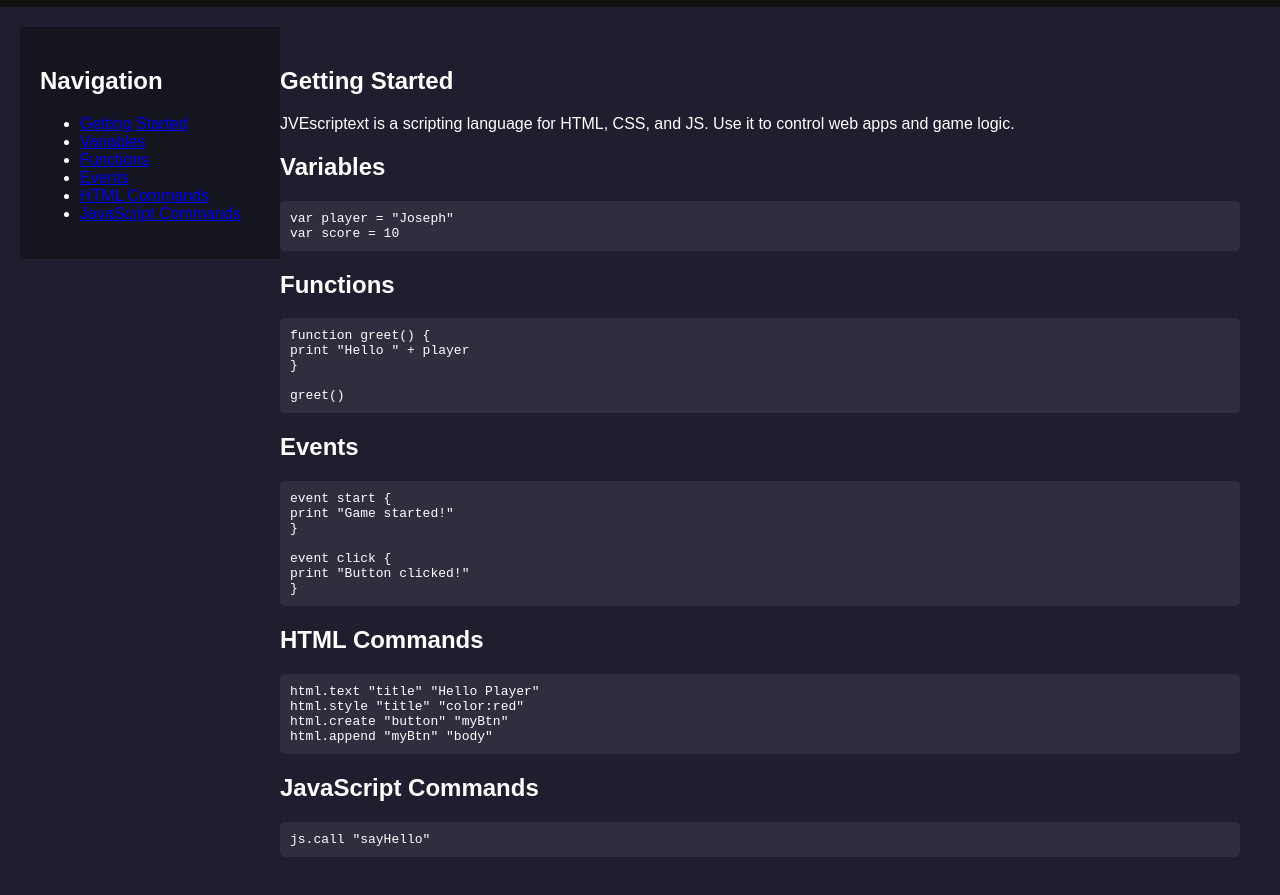
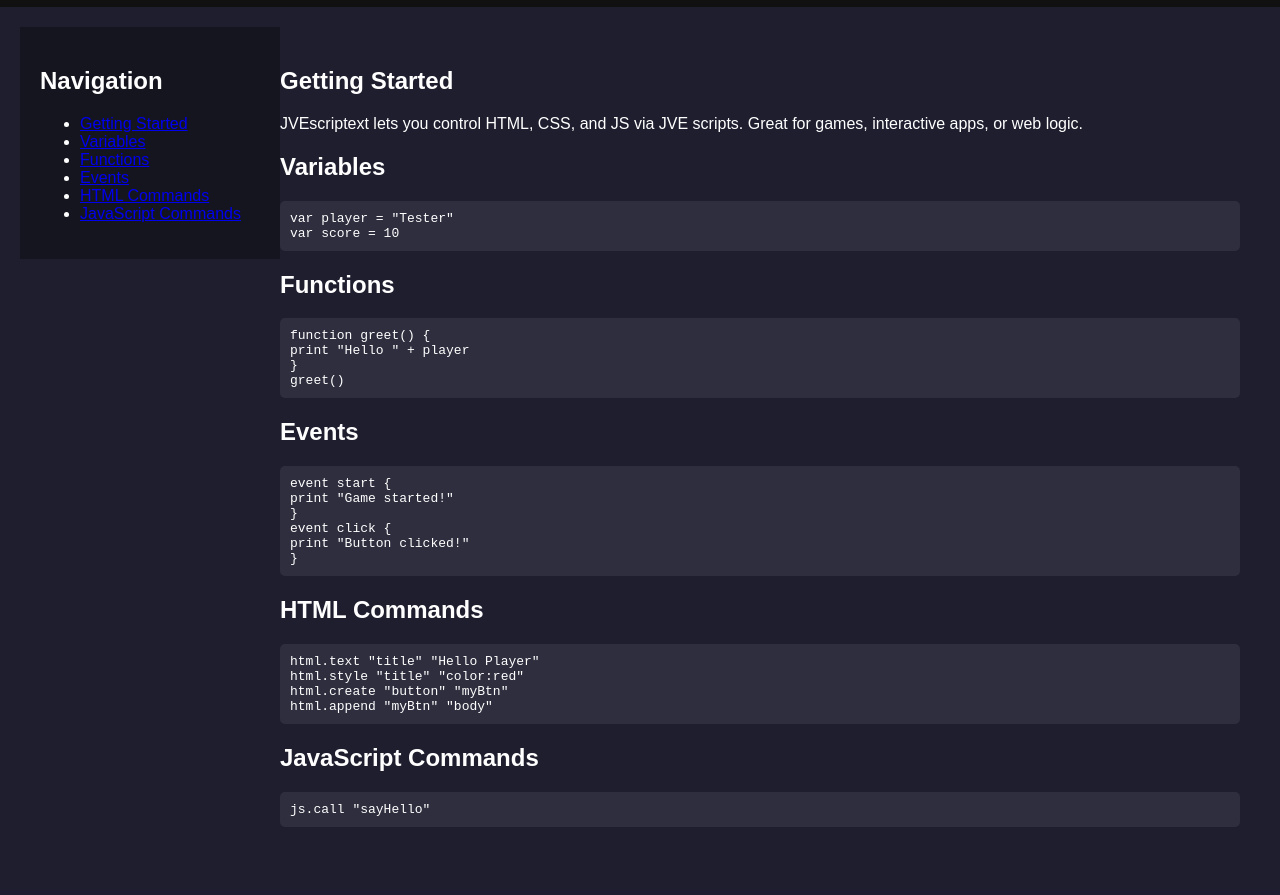
Before and after one commit to jergan-studio/JVEscriptext, a plain HTML site: page document.html in a window 1280 px wide. Shown: the part 53-948 px from the top of the page. Drawn offline with Linux system fonts and the light colour scheme.

Commit message:
Update document.html

```diff
--- a/document.html
+++ b/document.html
@@ -30,12 +30,12 @@
   <main class="content">
     <section id="getting-started">
       <h2>Getting Started</h2>
-      <p>JVEscriptext is a scripting language for HTML, CSS, and JS. Use it to control web apps and game logic.</p>
+      <p>JVEscriptext lets you control HTML, CSS, and JS via JVE scripts. Great for games, interactive apps, or web logic.</p>
     </section>
 
     <section id="variables">
       <h2>Variables</h2>
-      <pre><code>var player = "Joseph"
+      <pre><code>var player = "Tester"
 var score = 10</code></pre>
     </section>
 
@@ -44,7 +44,6 @@ var score = 10</code></pre>
       <pre><code>function greet() {
 print "Hello " + player
 }
-
 greet()</code></pre>
     </section>
 
@@ -53,7 +52,6 @@ greet()</code></pre>
       <pre><code>event start {
 print "Game started!"
 }
-
 event click {
 print "Button clicked!"
 }</code></pre>
```
